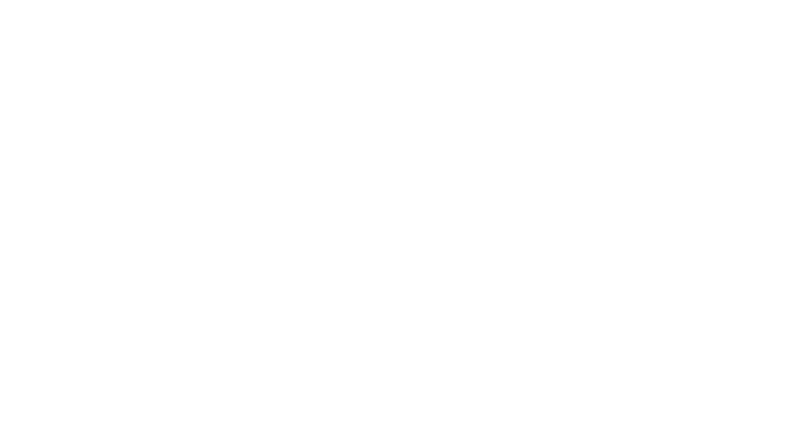
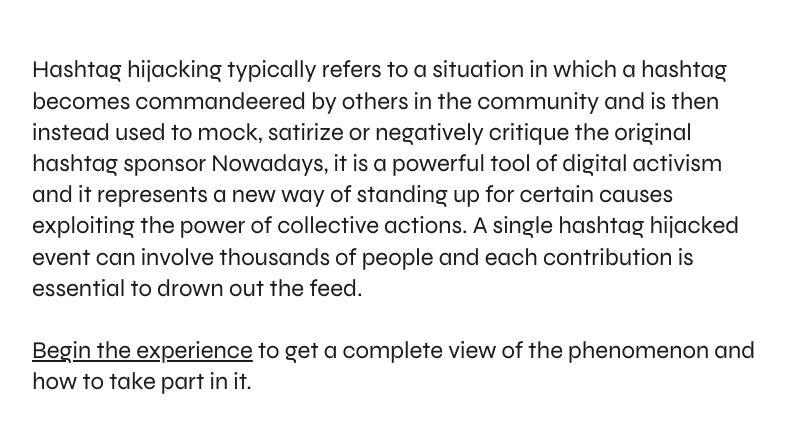
Before and after one commit to DoksaVPC/the-hijackers-guide, a React (Create React App) app in the folder the-hijackers-guide/: page / in a window 1280 px wide. Shown: the part 174-606 px from the top of the page, without its empty margins (240-1025 px from the left). Built offline with nearby package versions, Linux system fonts and the light colour scheme; a web font is replaced by a local one.

Commit message:
altra prova

```diff
--- a/the-hijackers-guide/src/App.js
+++ b/the-hijackers-guide/src/App.js
@@ -15,7 +15,7 @@
     <div className="App">
       {location.pathname !== "/" && <Nav />}
       <Switch location={background || location}>
-        <Route exact path="/the-hijackers-guide/" children={<Onboarding />} />
+        <Route exact path="//" children={<Onboarding />} />
         <Route path="/guidelines" children={<GuidelinesPage />} />
         <Route path="/about" children={<About />} />
       </Switch>
```
Also changed, not shown: 1 other file (tests, documents, lock files or other folders).
